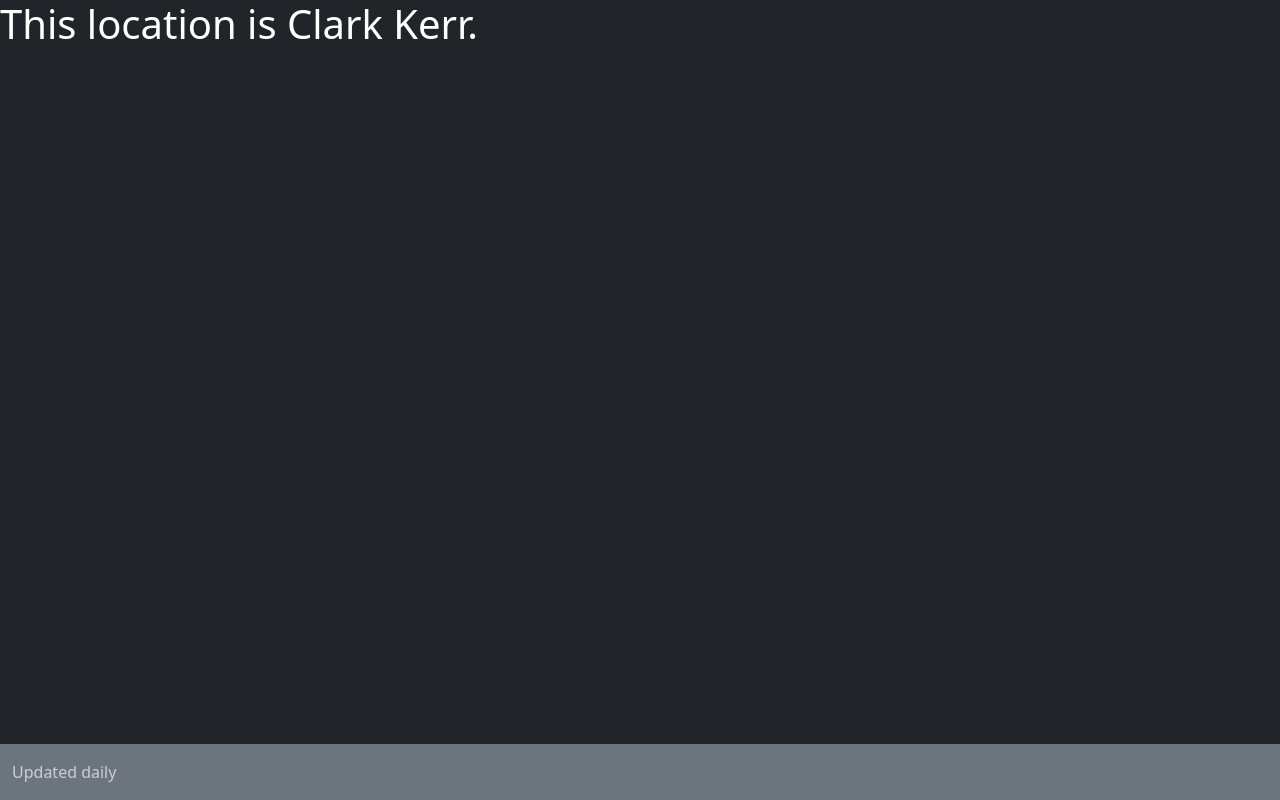
After one commit to PopsicleSnow/Macros, a Flask app: page /ClarkKerr in a window 1280 px wide. The commit adds this page. Run offline with Flask 3, Linux system fonts and the light colour scheme.

Commit message:
add clark kerr and finish index.html styling

```diff
--- a/main.py
+++ b/main.py
@@ -5,11 +5,14 @@ from flask import Flask, render_template
 
 #####
 """Get the menu items"""
+"""TODO:Use react for dining halls
+        Add to database"""
 #####
 
 locations = {}
 today = datetime.now(pytz.timezone('America/Los_Angeles') ).strftime("%Y%m%d")
 locations["Cafe3"] = requests.get(f"https://dining.berkeley.edu/wp-content/uploads/xml_files/Cafe_3_{today}.xml")
+locations["ClarkKerr"] = requests.get(f"https://dining.berkeley.edu/wp-content/uploads/xml_files/Clark_Kerr_{today}.xml")
 locations["Foothill"] = requests.get(f"https://dining.berkeley.edu/wp-content/uploads/xml_files/Foothill_{today}.xml")
 locations["Crossroads"] = requests.get(f"https://dining.berkeley.edu/wp-content/uploads/xml_files/Crossroads_{today}.xml")
 
@@ -36,7 +39,7 @@ def cafe3():
 @app.route('/Crossroads')
 def crossroads():
     if "Crossroads" in locations:
-        return render_template('cafe3.html')
+        return render_template('crossroads.html')
     return render_template('closed.html')
 
 @app.route('/Foothill')
@@ -45,5 +48,11 @@ def foothill():
         return render_template('foothill.html')
     return render_template('closed.html')
 
+@app.route('/ClarkKerr')
+def clarkkerr():
+    if "ClarkKerr" in locations:
+        return render_template('clarkkerr.html')
+    return render_template('closed.html')
+
 if __name__ == '__main__':
     app.run(debug=True)
--- a/templates/base.html
+++ b/templates/base.html
@@ -1,13 +1,23 @@
 <!doctype html>
-<html lang="en">
+<html lang="en" data-bs-theme="dark">
     <head>
         <meta charset="utf-8">
         <meta name="viewport" content="width=device-width, initial-scale=1">
         <link href="https://cdn.jsdelivr.net/npm/bootstrap@5.3.2/dist/css/bootstrap.min.css" rel="stylesheet" integrity="sha384-T3c6CoIi6uLrA9TneNEoa7RxnatzjcDSCmG1MXxSR1GAsXEV/Dwwykc2MPK8M2HN" crossorigin="anonymous">
+        <link href="{{ url_for('static',filename='main.css') }}" rel="stylesheet">
         <title>{% block title %} {% endblock %}</title>
     </head>
-    <body>
+    <body class="text-bg-dark">
         {% block content %} {% endblock %}
+        <div class="container text-center">
+            <nav class="navbar fixed-bottom bg-secondary">
+                <div class="container-fluid">
+                    <span class="navbar-text">
+                        Updated daily
+                    </span>
+                </div>
+            </nav>
+        </div>
         <script src="https://cdn.jsdelivr.net/npm/@popperjs/core@2.11.8/dist/umd/popper.min.js" integrity="sha384-I7E8VVD/ismYTF4hNIPjVp/Zjvgyol6VFvRkX/vR+Vc4jQkC+hVqc2pM8ODewa9r" crossorigin="anonymous"></script>
         <script src="https://cdn.jsdelivr.net/npm/bootstrap@5.3.2/dist/js/bootstrap.bundle.min.js" integrity="sha384-C6RzsynM9kWDrMNeT87bh95OGNyZPhcTNXj1NW7RuBCsyN/o0jlpcV8Qyq46cDfL" crossorigin="anonymous"></script>
     </body>
--- a/templates/cafe3.html
+++ b/templates/cafe3.html
@@ -1,6 +1,6 @@
 {% extends 'base.html' %}
 
-{% block title %} Home {% endblock %}
+{% block title %} Cafe 3 {% endblock %}
 
 {% block content %}
 <h1>This location is Cafe 3.</h1>
--- /dev/null
+++ b/templates/clarkkerr.html
@@ -0,0 +1,7 @@
+{% extends 'base.html' %}
+
+{% block title %} Clark Kerr {% endblock %}
+
+{% block content %}
+<h1>This location is Clark Kerr.</h1>
+{% endblock %}
--- a/templates/closed.html
+++ b/templates/closed.html
@@ -1,6 +1,6 @@
 {% extends 'base.html' %}
 
-{% block title %} Home {% endblock %}
+{% block title %} Closed {% endblock %}
 
 {% block content %}
 <h1>This location is closed.</h1>
--- a/templates/crossroads.html
+++ b/templates/crossroads.html
@@ -1,6 +1,6 @@
 {% extends 'base.html' %}
 
-{% block title %} Home {% endblock %}
+{% block title %} Crossroads {% endblock %}
 
 {% block content %}
 <h1>This location is Crossroads.</h1>
--- a/templates/foothill.html
+++ b/templates/foothill.html
@@ -1,6 +1,6 @@
 {% extends 'base.html' %}
 
-{% block title %} Home {% endblock %}
+{% block title %} Foothill {% endblock %}
 
 {% block content %}
 <h1>This location is Foothill.</h1>
```
Also changed, not shown: templates/index.html (+6 -6 lines), static/main.css (added).
